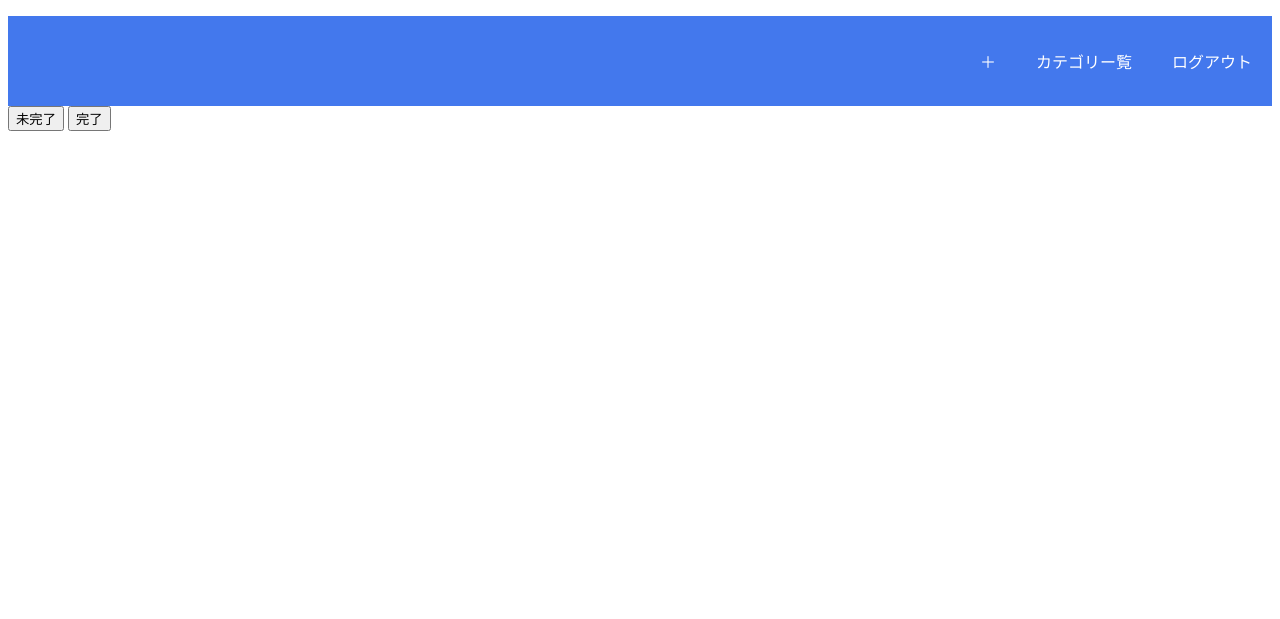
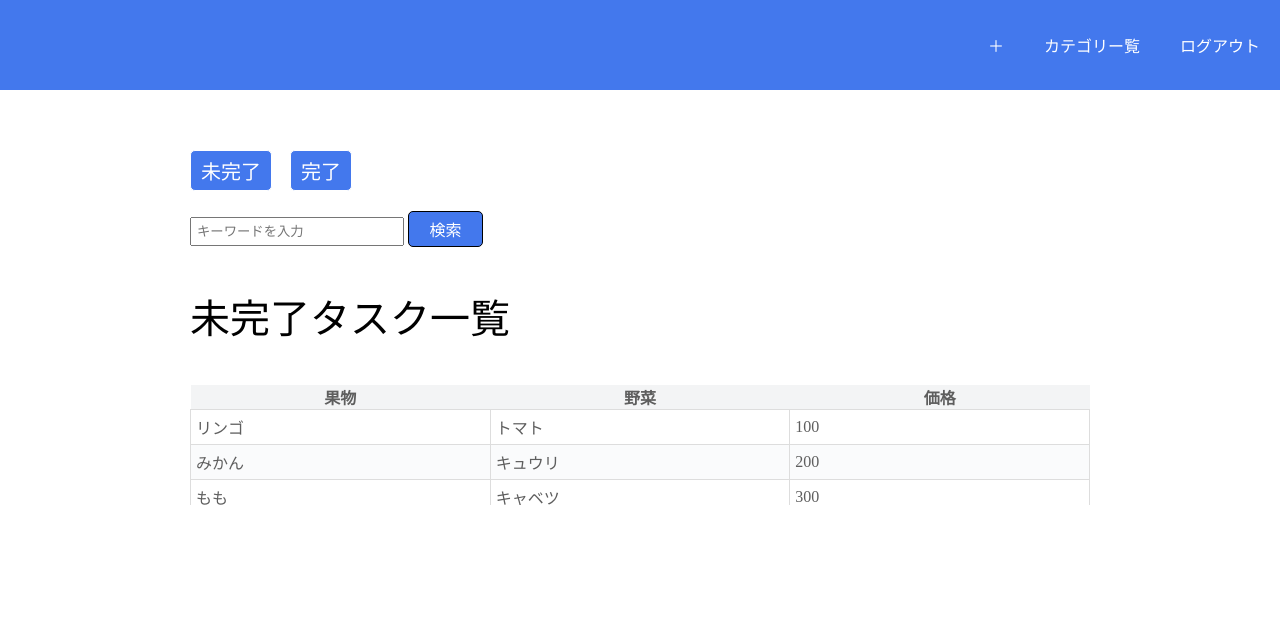
Before and after one commit to papu0917/php-mysql, a PHP site: page / in a window 1280 px wide. Shown: the top 619 px of the page. Run offline with PHP 8.4, Linux system fonts and the light colour scheme.

Commit message:
index.phpの表示追加

```diff
--- a/index.php
+++ b/index.php
@@ -19,10 +19,64 @@
     </div>
     <div id="content">
         <div class="content">
-            <div class="uncomplete-button">
-                <button type="submit" class="btn btn-primary">未完了</button>
-                <button type="submit" class="btn btn-primary">完了</button>
+            <div class="main">
+                <div class="box">
+                    <div class="uncomplete-button"><a href="">未完了</a></div>
+                    <div class="complete-button"><a class="complete" href="">完了</a></div>
+                </div>
+                <div class="task-search">
+                    <form action="user_list.php" method="post">
+                        <input type="text" class="form" placeholder="キーワードを入力" name="">
+                        <input type="submit" class="button" value="検索">
+                    </form>
+                </div>
+                <h2 class="title">未完了タスク一覧</h2>
+                <div class="vertical-scroll-table">
+                    <table>
+                        <thead>
+                            <tr>
+                                <th>果物</th>
+                                <th>野菜</th>
+                                <th>価格</th>
+                            </tr>
+                        </thead>
+                        <tbody>
+                            <tr>
+                                <td>リンゴ</td>
+                                <td>トマト</td>
+                                <td>100</td>
+                            </tr>
+                            <tr>
+                                <td>みかん</td>
+                                <td>キュウリ</td>
+                                <td>200</td>
+                            </tr>
+                            <tr>
+                                <td>もも</td>
+                                <td>キャベツ</td>
+                                <td>300</td>
+                            </tr>
+                            <tr>
+                                <td>スイカ</td>
+                                <td>人参</td>
+                                <td>400</td>
+                            </tr>
+                            <tr>
+                                <td>オレンジ</td>
+                                <td>大根</td>
+                                <td>500</td>
+                            </tr>
+                            <tr>
+                                <td>ぶどう</td>
+                                <td>レタス</td>
+                                <td>600</td>
+                            </tr>
+                        <tbody>
+                    </table>
+                </div>
             </div>
         </div>
     </div>
 </div>
+
+</html>
--- a/style.css
+++ b/style.css
@@ -1,6 +1,12 @@
+* {
+    margin: 0px;
+    padding: 0px;
+}
+
 #wrapper {
     width: 100%;
 }
+
 #header {
     height: 90px;
     background-color: #4378ed;
@@ -14,3 +20,96 @@
     text-decoration: none;
     color: #FFFFFF;
 }
+
+#content .main {
+    width: 900px;
+    margin: 60px auto;
+}
+#content .main a {
+    width: 70px;
+    padding: 5px;
+    text-align: center;
+    display: inline-block;
+    border-style: solid;
+    border-radius: 5px 5px 5px 5px;
+    border-width: 1px;
+    font-size: 20px;
+    text-decoration: none;
+    color: #FFFFFF;
+    background-color: #4378ed;
+}
+#content .main .complete {
+    width: 50px;
+    padding: 5px;
+    text-align: center;
+    display: inline-block;
+    border-style: solid;
+    border-radius: 5px 5px 5px 5px;
+    border-width: 1px;
+    font-size: 20px;
+    text-decoration: none;
+    color: #FFFFFF;
+    background-color: #4378ed;
+}
+
+
+#content .main .uncomplete-button {
+    width: 60px;
+    float: left;
+}
+#content .main .complete-button {
+    width: 800px;
+    float: right;
+}
+
+#content .task-search {
+    padding: 20px 0px 40px;
+    clear: both;
+}
+#content .main .form {
+    width: 200px;
+    padding: 5px;
+}
+#content .main .button {
+    width: 75px;
+    padding: 5px;
+    display: inline-block;
+    border-style: solid;
+    border-radius: 5px 5px 5px 5px;
+    border-width:1px;
+    font-size: 16px;
+    text-decoration: none;
+    color: #FFFFFF;
+    background-color: #4378ed;
+}
+#content .main h2 {
+    margin-bottom: 40px;
+    font-size: 40px;
+    font-weight: 100;
+}
+
+/* table */
+.vertical-scroll-table{
+	color: #5e5e5e;
+    max-height: 120px;
+	overflow: auto;
+	overflow-x: hidden;
+}
+.vertical-scroll-table table{
+	width: 100%;
+	border-collapse: collapse;
+	border-spacing: 0;
+}
+.vertical-scroll-table table thead tr{
+	font-weight: bold;
+	text-align: center;
+	background-color: #f3f4f5;
+}
+.vertical-scroll-table table tbody tr:nth-child(even){
+	background-color: #fafbfc;
+}
+.vertical-scroll-table table td{
+	width: 33%;
+	padding: 5px;
+	border: 1px solid #ddd;
+}
```
